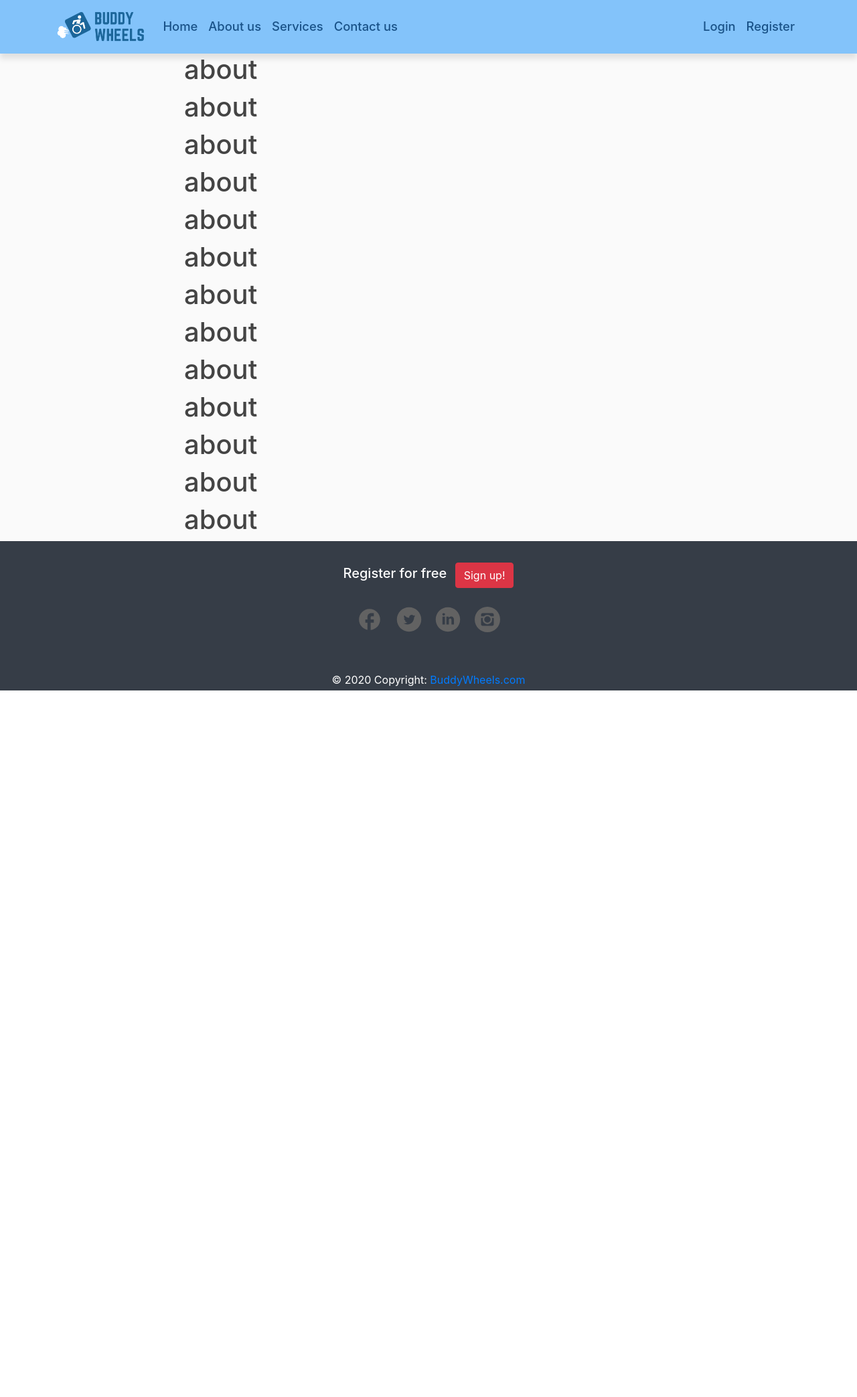
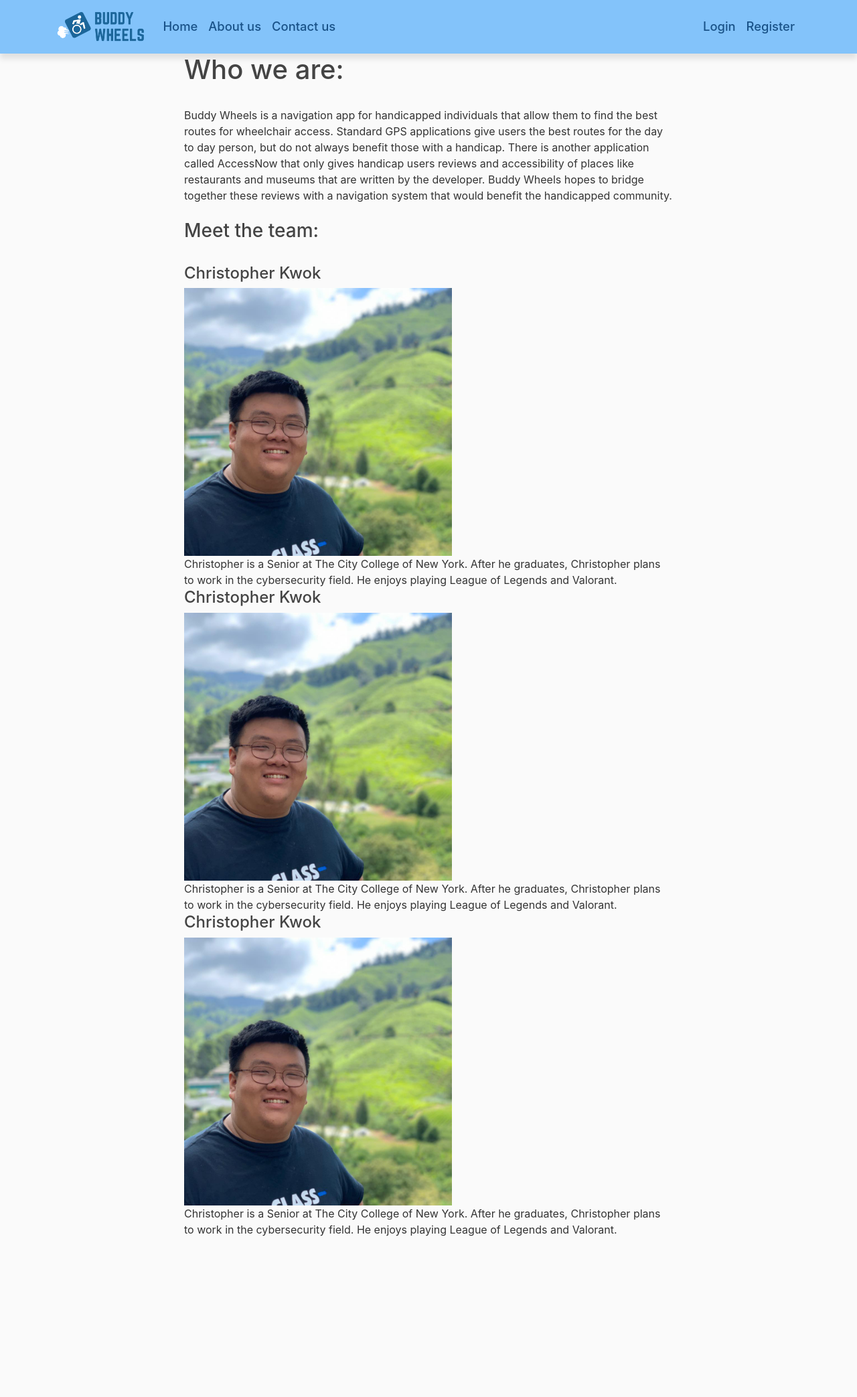
Before and after one commit to minthehouse/CSC59976FinalProject, a Flask app: page /about in a window 1280 px wide. Shown: the top 2086 px of the page at 67% size. Before the commit the page ends 1031 px from the top, so only its background shows below. Run offline with Flask 2, Linux system fonts and the light colour scheme; some libraries are stand-ins or nearby versions.

Commit message:
removed services, added about us, fixed up front page

```diff
--- a/buddyWheels/templates/about.html
+++ b/buddyWheels/templates/about.html
@@ -1,16 +1,18 @@
 {%extends "layout.html"%}
 {%block content%}
-    <h1>about</h1>
-    <h1>about</h1>
-    <h1>about</h1>
-    <h1>about</h1>
-    <h1>about</h1>
-    <h1>about</h1>
-    <h1>about</h1>
-    <h1>about</h1>
-    <h1>about</h1>
-    <h1>about</h1>
-    <h1>about</h1>
-    <h1>about</h1>
-    <h1>about</h1>
+    <h1>Who we are:</h1><br>
+        <h>Buddy Wheels is a navigation app for handicapped individuals that allow them to find the best routes for wheelchair access. Standard GPS applications give users the best routes for the day to day person, but do not always benefit those with a handicap. There is another application called AccessNow that only gives handicap users reviews and accessibility of places like restaurants and museums that are written by the developer. Buddy Wheels hopes to bridge together these reviews with a navigation system that would benefit the handicapped community.
+</h>
+<br>
+    <br>
+    <h3>Meet the team:</h3>
+    <br>
+    <h4>Christopher Kwok</h4>
+    <img src='/static/profile_pics/Kwok.jpg' style="width:400px;height:400px;"><br><h>Christopher is a Senior at The City College of New York. After he graduates, Christopher plans to work in the cybersecurity field. He enjoys playing League of Legends and Valorant.</h>
+    <h4>Christopher Kwok</h4>
+    <img src='/static/profile_pics/KwokReplace1.jpg' style="width:400px;height:400px;"><br><h>Christopher is a Senior at The City College of New York. After he graduates, Christopher plans to work in the cybersecurity field. He enjoys playing League of Legends and Valorant.</h>
+    <h4>Christopher Kwok</h4>
+    <img src='/static/profile_pics/KwokReplace2.jpg' style="width:400px;height:400px;"><br><h>Christopher is a Senior at The City College of New York. After he graduates, Christopher plans to work in the cybersecurity field. He enjoys playing League of Legends and Valorant.</h>
+    <br><br><br><br><br><br><br><br><br><br><br><br><br>
+
 {%endblock%}
--- a/buddyWheels/templates/layout.html
+++ b/buddyWheels/templates/layout.html
@@ -29,7 +29,7 @@
             <div class="navbar-nav mr-auto">
               <a class="nav-item nav-link" href="{{ url_for('home') }}">Home</a>
               <a class="nav-item nav-link" href="{{ url_for('about') }}">About us</a>
-              <a class="nav-item nav-link" href="{{ url_for('services') }}">Services</a>
+
               <a class="nav-item nav-link" href="{{ url_for('contact') }}">Contact us</a>
             </div>
             <!-- Navbar Right Side -->
```
Also changed, not shown: buddyWheels/templates/business.html (+7 -7 lines), buddyWheels/templates/home.html (+6 -10 lines), buddyWheels/static/profile_pics/Kwok.jpg (added), buddyWheels/static/profile_pics/KwokReplace1.jpg (added), buddyWheels/static/profile_pics/KwokReplace2.jpg (added), 5 other files.
